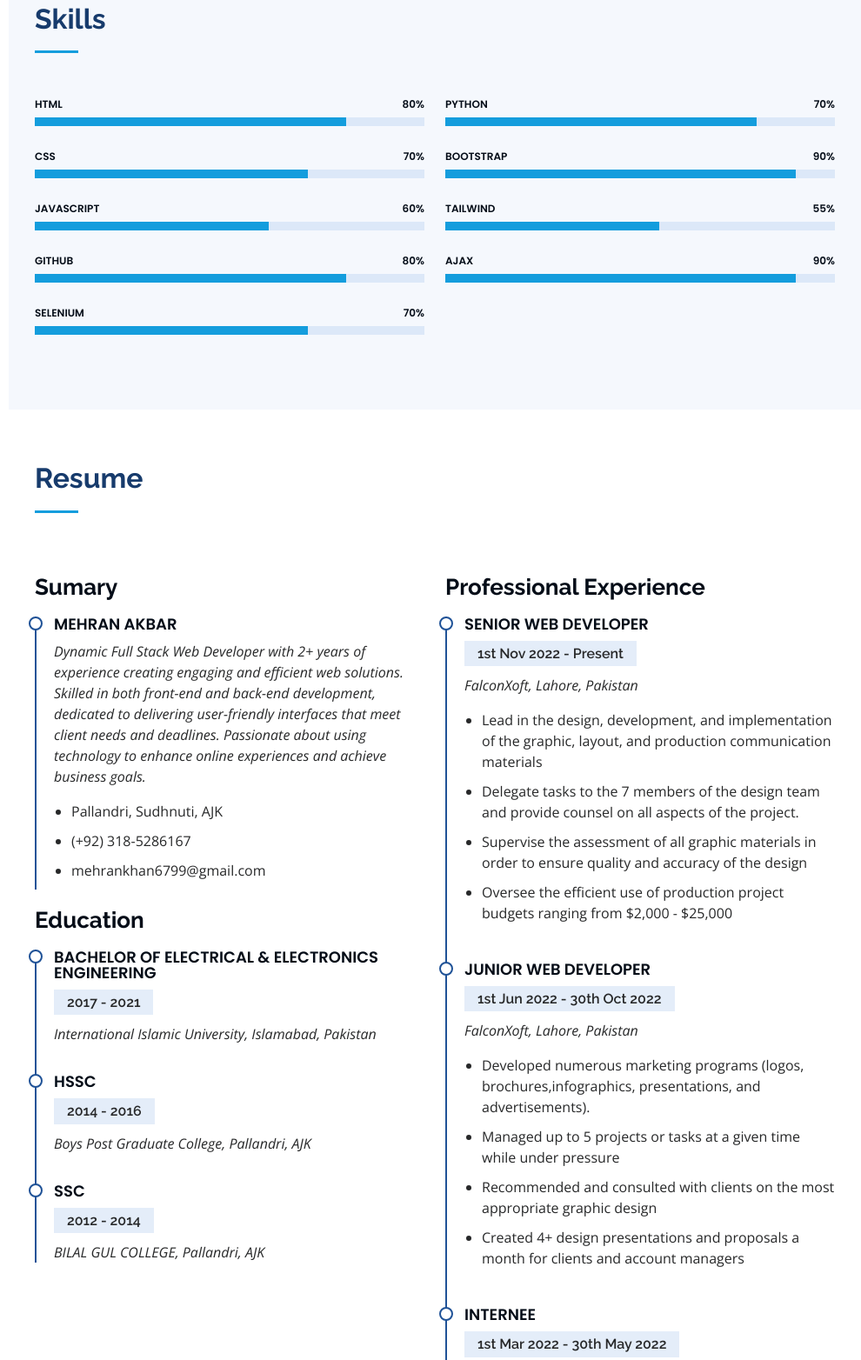
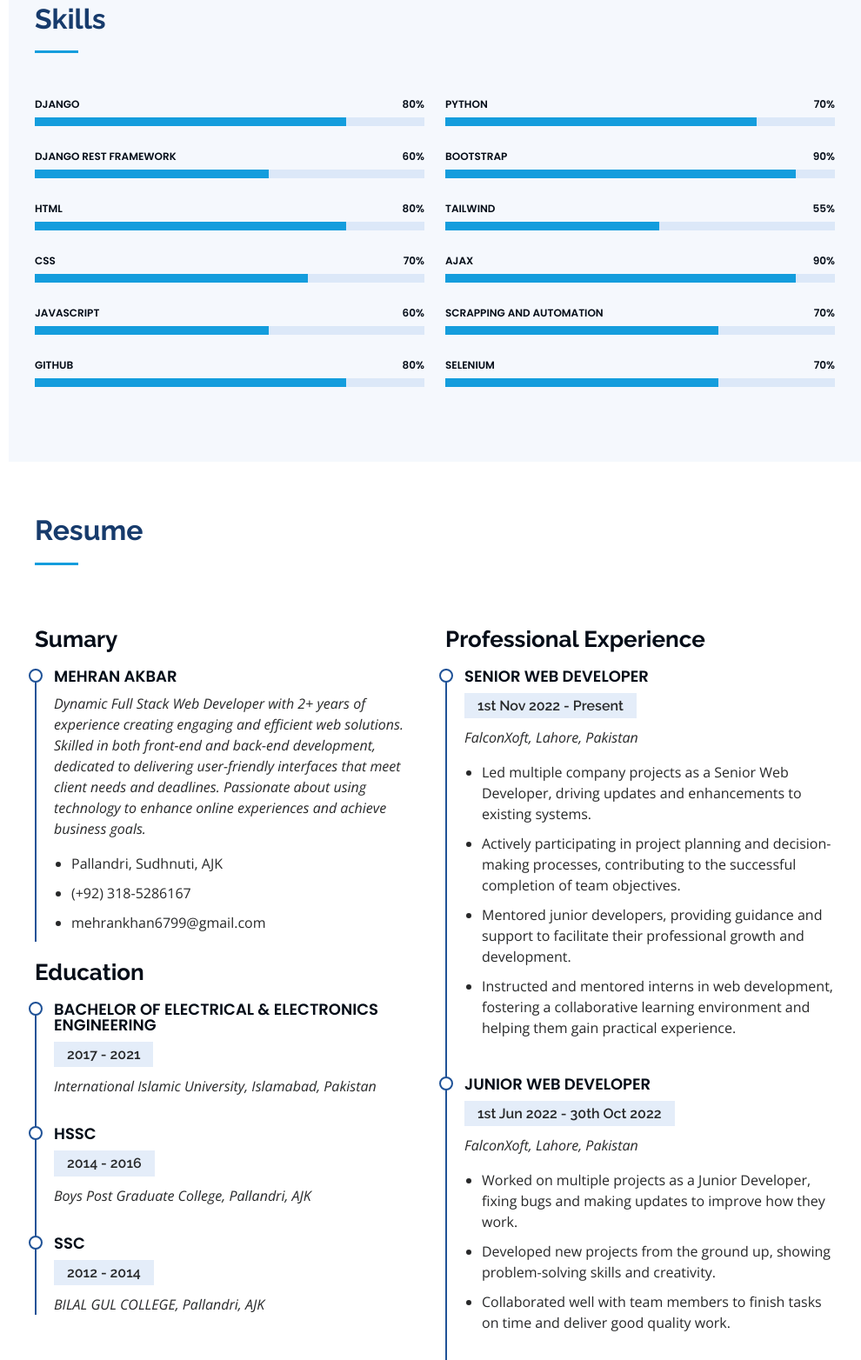
Before and after one commit to MehranAkbar/portfolio, a plain HTML site: page index.html in a window 1280 px wide. Shown: the part 1587-3151 px from the top of the page at 87% size, without its empty margins (290-1280 px from the left). Drawn offline with nearby package versions, Linux system fonts and the light colour scheme.

Commit message:
resume section done

```diff
--- a/index.html
+++ b/index.html
@@ -179,6 +179,18 @@
           <div class="col-lg-6" data-aos="fade-up">
 
             <div class="progress">
+              <span class="skill">Django <i class="val">80%</i></span>
+              <div class="progress-bar-wrap">
+                <div class="progress-bar" role="progressbar" aria-valuenow="80" aria-valuemin="0" aria-valuemax="100"></div>
+              </div>
+            </div>
+            <div class="progress">
+              <span class="skill">Django Rest Framework <i class="val">60%</i></span>
+              <div class="progress-bar-wrap">
+                <div class="progress-bar" role="progressbar" aria-valuenow="60" aria-valuemin="0" aria-valuemax="100"></div>
+              </div>
+            </div>
+            <div class="progress">
               <span class="skill">HTML <i class="val">80%</i></span>
               <div class="progress-bar-wrap">
                 <div class="progress-bar" role="progressbar" aria-valuenow="80" aria-valuemin="0" aria-valuemax="100"></div>
@@ -206,12 +218,6 @@
               </div>
             </div>
 
-            <div class="progress">
-              <span class="skill">Selenium <i class="val">70%</i></span>
-              <div class="progress-bar-wrap">
-                <div class="progress-bar" role="progressbar" aria-valuenow="70" aria-valuemin="0" aria-valuemax="100"></div>
-              </div>
-            </div>
           </div>
 
           <div class="col-lg-6" data-aos="fade-up" data-aos-delay="100">
@@ -242,7 +248,19 @@
                 <div class="progress-bar" role="progressbar" aria-valuenow="90" aria-valuemin="0" aria-valuemax="100"></div>
               </div>
             </div>
+            <div class="progress">
+              <span class="skill">Scrapping and Automation <i class="val">70%</i></span>
+              <div class="progress-bar-wrap">
+                <div class="progress-bar" role="progressbar" aria-valuenow="70" aria-valuemin="0" aria-valuemax="100"></div>
+              </div>
+            </div>
 
+            <div class="progress">
+              <span class="skill">Selenium <i class="val">70%</i></span>
+              <div class="progress-bar-wrap">
+                <div class="progress-bar" role="progressbar" aria-valuenow="70" aria-valuemin="0" aria-valuemax="100"></div>
+              </div>
+            </div>
 
           </div>
 
@@ -296,10 +314,10 @@
               <h5>1st Nov 2022 - Present</h5>
               <p><em>FalconXoft, Lahore, Pakistan </em></p>
               <ul>
-                <li>Lead in the design, development, and implementation of the graphic, layout, and production communication materials</li>
-                <li>Delegate tasks to the 7 members of the design team and provide counsel on all aspects of the project. </li>
-                <li>Supervise the assessment of all graphic materials in order to ensure quality and accuracy of the design</li>
-                <li>Oversee the efficient use of production project budgets ranging from $2,000 - $25,000</li>
+                <li>Led multiple company projects as a Senior Web Developer, driving updates and enhancements to existing systems.</li>
+                <li>Actively participating in project planning and decision-making processes, contributing to the successful completion of team objectives.</li>
+                <li>Mentored junior developers, providing guidance and support to facilitate their professional growth and development. </li>
+                <li>Instructed and mentored interns in web development, fostering a collaborative learning environment and helping them gain practical experience.</li>
               </ul>
             </div>
             <div class="resume-item">
@@ -307,10 +325,9 @@
               <h5>1st Jun 2022 - 30th Oct 2022</h5>
               <p><em>FalconXoft, Lahore, Pakistan </em></p>
               <ul>
-                <li>Developed numerous marketing programs (logos, brochures,infographics, presentations, and advertisements).</li>
-                <li>Managed up to 5 projects or tasks at a given time while under pressure</li>
-                <li>Recommended and consulted with clients on the most appropriate graphic design</li>
-                <li>Created 4+ design presentations and proposals a month for clients and account managers</li>
+                <li>Worked on multiple projects as a Junior Developer, fixing bugs and making updates to improve how they work.</li>
+                <li>Developed new projects from the ground up, showing problem-solving skills and creativity.</li>
+                <li>Collaborated well with team members to finish tasks on time and deliver good quality work.</li>
               </ul>
             </div>
             <div class="resume-item">
@@ -318,10 +335,10 @@
               <h5>1st Mar 2022 - 30th May 2022</h5>
               <p><em>FalconXoft, Lahore, Pakistan </em></p>
               <ul>
-                <li>Developed numerous marketing programs (logos, brochures,infographics, presentations, and advertisements).</li>
-                <li>Managed up to 5 projects or tasks at a given time while under pressure</li>
-                <li>Recommended and consulted with clients on the most appropriate graphic design</li>
-                <li>Created 4+ design presentations and proposals a month for clients and account managers</li>
+                <li>Learned and practiced new skills as an intern by working on small projects.</li>
+                <li>Mainly focused on improving design in front-end development.</li>
+                <li>Actively sought opportunities to learn and grow.</li>
+                <li>Worked with teammates to make projects look better and work smoother.</li>
               </ul>
             </div>
           </div>
```
